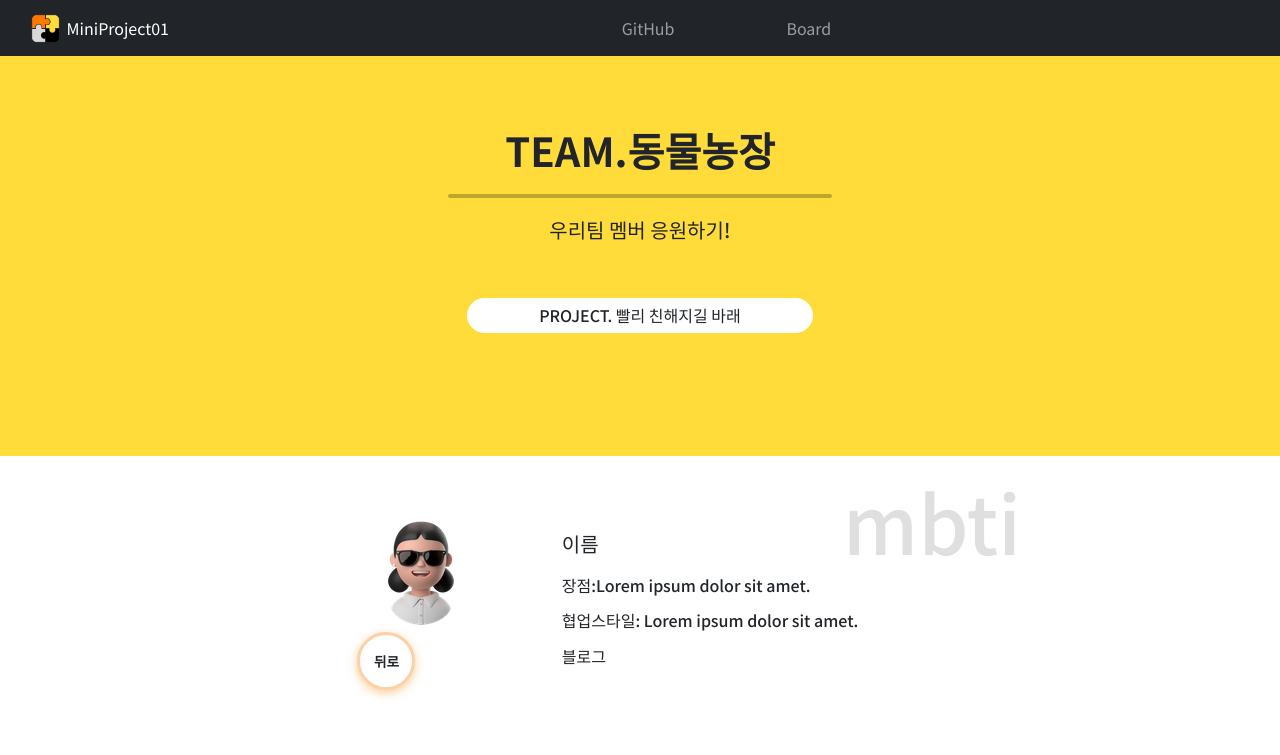
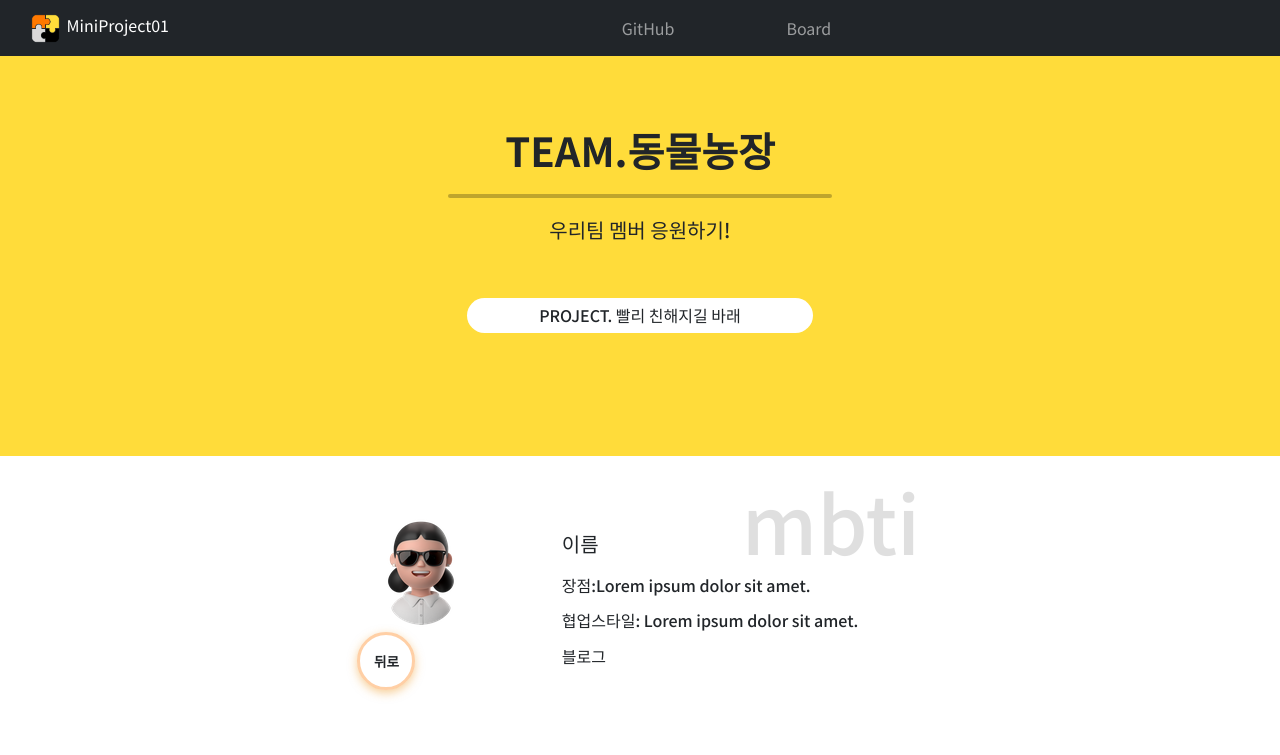
Before and after one commit to animalFarm-miniproject/miniProject, a Flask app: page /detail in a window 1280 px wide. Shown: the top 755 px of the page. Run offline with Flask 3, Linux system fonts and the light colour scheme.

Commit message:
kpr_v4
연습연습

```diff
--- a/app.py
+++ b/app.py
@@ -11,10 +11,6 @@
 @app.route('/')
 def home():
    return render_template('index.html')
-
-@app.route('/animal')
-def animal():
-   return render_template('animal.html')
 
 @app.route("/member", methods=["GET"])
 def member_get():
--- a/static/css/style.css
+++ b/static/css/style.css
@@ -33,9 +33,9 @@
 
 /* Page.Member */
 .btn-back{border:3px solid #ff77005a; border-radius: 40px; width: 58px; height: 58px; font-size: 0.85rem; font-weight: 700; position: relative; padding-top: 1rem;}
-#mem > div.col-md-4 > a{box-shadow:0px 3px 10px rgba(239, 159, 48, 0.5); opacity:1; transition:0.3s}
-#mem > div.col-md-4 > a:hover{background:#FF7900 url('../src/arrow_back_icon.svg') no-repeat center; opacity:0.5; transition:0.3s;}
-.mbti{font-size: 5rem; position: absolute; padding-left: 281px; margin-top: -52px; color: rgba(0,0,0,.125);}
+#mem > div.card.mb-3.border-0 > div > div.col-md-4 > a{box-shadow:0px 3px 10px rgba(239, 159, 48, 0.5); opacity:1; transition:0.3s}
+#mem > div.card.mb-3.border-0 > div > div.col-md-4 > a:hover{background:#FF7900 url('../src/arrow_back_icon.svg') no-repeat center; opacity:0.5; transition:0.3s;}
+.mbti{font-size: 5rem; position: absolute; padding-left: 180px; margin-top: -52px; color: rgba(0,0,0,.125);}
 
 .commentForm, .btn-comment{min-width: 250px; width: 100%; font-size: 1rem; font-weight: 700;}
 .cardComment{box-shadow:0px 3px 10px rgba(0, 0, 0, 0.265); opacity:1; transition:0.3s}
--- a/static/js/member.js
+++ b/static/js/member.js
@@ -10,12 +10,31 @@
     rows.forEach((a) => {
         let ids = a["_id"];
         if (ids == ns) {
+            let blog = a['blog'];
+            let image = a['image'];
+            let mbti = a['mbti'];
             let name = a['name'];
-                let mbti = a['mbti'];
-                let temp_html = `<section class="col-sm-12 col-lg-6 my-3">
-                                    <h3 class="fs-2">${name}</h3>
-                                    <h3 class="fs-2">${mbti}</h3>
-                                </section>`
+            let strength = a['strength'];
+            let style = a['style'];
+            let team = a['team'];
+            let temp_html = `<div class="card mb-3 border-0" style="min-width: 300px; width: 45%;">
+                              <div class="row g-0">
+                                <div class="col-md-4">
+                                  <img src="../static/src/people_icon_2.png" alt="이름아이콘" class="img-fluid">
+                                  <a href="http://127.0.0.1:5000/" type="button" class="btn btn-back" onclick="back()">뒤로</a>
+                                </div>
+                                <div class="col-md-8 text-center align-content-center">
+                                  <div class="card-body text-start">
+                                  <h4 class="card-text float-end mbti">${mbti}</h4>
+                                  <h3 class="card-title fs-5 py-2">${name}</h3>
+                                  <h3 class="card-title fs-5 py-2">${strength}</h3>
+                                  <h5 class="card-text fs-6  py-1">${style}</h5>
+                                  <h5 class="card-text fs-6  py-1">${team}</h5>
+                                  <h5 class="card-text fs-6  py-1">${blog}</h5>
+                                  </div>
+                                </div>
+                              </div>
+                            </div>`
             $('#mem').append(temp_html)
         }
     })
@@ -24,13 +43,20 @@
         let myId = a["_id"];
         if(id == ns){
             let comment = a['comment']
-                let temp_html = `<tr>
-                                    <td id="${myId}">${comment}</td>
-                                    <td id="btn${myId}">
-                                        <button type="button" id="update${myId}" onclick="modify('${myId}')">수정</button>
-                                        <button type="button" id="delete${myId}" onclick="remove('${myId}')">삭제</button>
-                                    </td>
-                                </tr>`
+            let temp_html = `<div class="col-12 py-3">
+                              <div class="card border-light cardComment py-2 px-3">
+                                <div class="card-body" id="${myId}">
+                                  <blockquote class="blockquote mb-0">
+                                    <p class="text-start">${comment}</p>
+                                    <footer class="blockquote-footer float-end">Someone famous in <cite title="Source Title">Source Title</cite></footer>
+                                  </blockquote>
+                                </div>
+                                <div class="mybtns pb-3" id="btn${myId}">
+                                  <a type="button" class="btn btn-dark btn-sm" id="update${myId}" onclick="modify('${myId}'>수정</a>
+                                  <a type="button" class="btn btn-outline-secondary btn-sm" id="update${myId}" onclick="remove('${myId}')">삭제</a>
+                                </div>
+                              </div>
+                            </div>`
             $('#c').append(temp_html);
         }
     })
@@ -75,4 +101,4 @@
       alert(data["msg"]);
       window.location.reload();
   });
-}
+};
--- a/templates/animal.html
+++ b/templates/animal.html
@@ -47,7 +47,7 @@
               <ul class="navbar-nav">
                   <li class="nav-item px-5 ">
                       <a class="nav-link" target="_blank"
-                          href="https://github.com/letsgo-nation/Team_intro">GitHub</a>
+                          href="https://github.com/animalFarm-miniproject/miniProject">GitHub</a>
                   </li>
                   <li class="nav-item px-5">
                       <a class="nav-link" href="http://127.0.0.1:5000/animal">Board</a>
--- a/templates/index.html
+++ b/templates/index.html
@@ -46,7 +46,7 @@
 							<ul class="navbar-nav">
 									<li class="nav-item px-5 ">
 											<a class="nav-link" target="_blank"
-													href="https://github.com/letsgo-nation/Team_intro">GitHub</a>
+													href="https://github.com/animalFarm-miniproject/miniProject">GitHub</a>
 									</li>
 									<li class="nav-item px-5">
 											<a class="nav-link" href="http://127.0.0.1:5000/animal">Board</a>
@@ -60,14 +60,14 @@
 		<div class="heading">
 				<h1 class="fs-1 fw-bold pb-1">TEAM.동물농장<br></h1>
 				<hr class="line rounded">
-				<h3 class="fs-5 pt-1 pb-5">동물을 사랑하는 팀원들의 코딩 이야기</h3>
+				<h3 class="fs-5 pt-1 pb-5">동물을 사랑하는<br class="visually-hidden-focusable d-lg-none"> 팀원들의 코딩 이야기</h3>
 				<h2 class="subtitle fs-6 p-2">PROJECT. 빨리 친해지길 바래</h2>
 		</div>
 	</header>
 
 	<article class="wrap">
 			<section class="flexbox container-fluid">
-					<p class="discript text-center fs-3 fw-bold px-5">안녕하세요! 동물을 좋아하는 3팀입니다!</p>
+					<p class="discript text-center fs-3 fw-bold px-5">안녕하세요! 동물을<br class="visually-hidden-focusable d-lg-none"> 좋아하는 3팀입니다!</p>
 
 					<article class="row px-3" id="mem">
 							<h2 class="hidden">팀원 소개 링크</h2>
--- a/templates/member.html
+++ b/templates/member.html
@@ -25,18 +25,20 @@
         integrity="sha384-MrcW6ZMFYlzcLA8Nl+NtUVF0sA7MsXsP1UyJoMp4YLEuNSfAP+JcXn/tWtIaxVXM"
         crossorigin="anonymous"></script>
     <!-- CSS -->
-    <link href="{{ url_for('static', filename='css/style.css') }}" rel="stylesheet">
+    <link href="{{ url_for('static', filename='/css/style.css') }}" rel="stylesheet">
     <!-- JS -->
-    <script src="{{ url_for('static', filename='js/member.js') }}" > </script>
+    <script src="{{ url_for('static', filename='/js/member.js') }}" > </script>
 
 </head>
 
 <body>
-  <nav class="navbar navbar-expand-sm navbar-dark bg-dark">
+	<nav class="navbar navbar-expand-sm navbar-dark bg-dark">
     <div class="container-fluid">
         <div class="teamLogo align-content-center mx-3">
-          <img src="../static/src/logo.png" alt="teamLogo" title="3팀로고" style="width:35px;">
-          <a href="http://127.0.0.1:5000" title="Home">MiniProject01</a>
+          <a href="http://127.0.0.1:5000" title="Home">
+            <img src="../static/src/logo.png" alt="teamLogo" title="3팀로고" style="width:35px;">
+            MiniProject01
+          </a>
         </div>
         <button class="navbar-toggler text-end border-0" type="button" data-bs-toggle="collapse"
             data-bs-target="#navbarNav" aria-controls="navbarNav" aria-expanded="false"
@@ -47,7 +49,7 @@
             <ul class="navbar-nav">
                 <li class="nav-item px-5 ">
                     <a class="nav-link" target="_blank"
-                        href="https://github.com/letsgo-nation/Team_intro">GitHub</a>
+                        href="https://github.com/animalFarm-miniproject/miniProject">GitHub</a>
                 </li>
                 <li class="nav-item px-5">
                     <a class="nav-link" href="http://127.0.0.1:5000/animal">Board</a>
@@ -66,9 +68,9 @@
       </div>
   </header>
 
-  <article class="wrap container-fluid my-5">
+  <article class="wrap container-fluid my-5" id="mem">
     <div class="card mb-3 border-0" style="min-width: 300px; width: 45%;">
-      <div class="row g-0"  id="mem">
+      <div class="row g-0">
         <div class="col-md-4">
           <img src="../static/src/people_icon_2.png" alt="이름아이콘" class="img-fluid">
           <a href="http://127.0.0.1:5000/" type="button" class="btn btn-back" onclick="back()">뒤로</a>
```
Also changed, not shown: static/js/animal.js (+9 -11 lines). Lines whose indentation alone changed are shown as unchanged.
